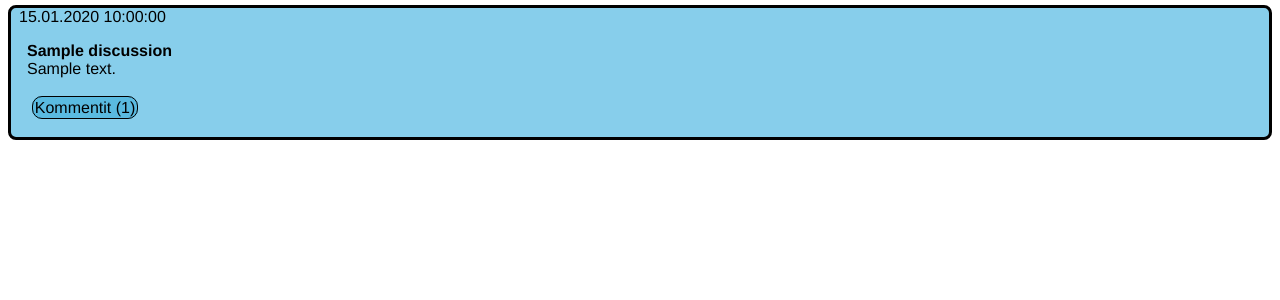
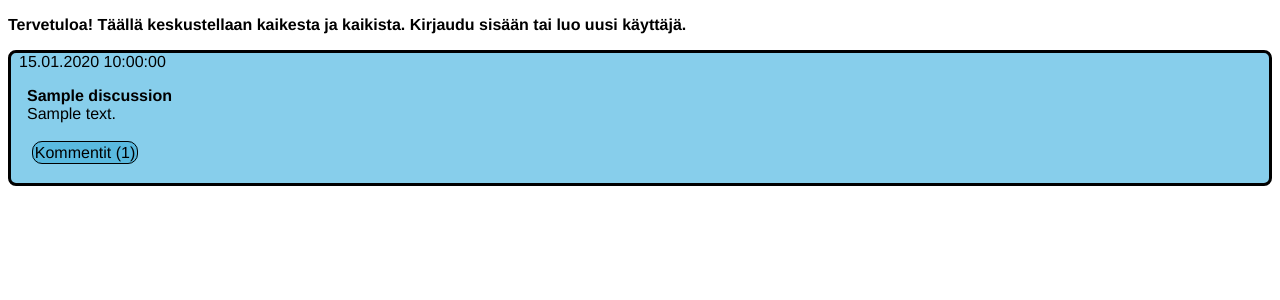
Before and after one commit to valttteri/DiscussionApp, a Flask app: template src/templates/frontpage.html in a window 1280 px wide. Shown: the part 84-384 px from the top of the page. Run offline with Flask 3, Linux system fonts and the light colour scheme; the template is opened without the code that fills it: most values are stand-ins (such as "Sample title", 1, 10 or a date in 2020).

Commit message:
doing some little changes

```diff
--- a/src/static/main.css
+++ b/src/static/main.css
@@ -14,21 +14,8 @@ header {
     margin-right: 5em
 }
 
-.footerdiv {
-    display: inline-block;
-}
-
 footer {
-    padding: .5em;
-    background: #C0C0C0;
     margin-top: .5em;
-    border-top: solid;
-    border-bottom: solid;
-    position: fixed;
-    left: 0;
-    bottom: 0;
-    width: 100%;
-    min-height: 50px
 }
 
 /* front page */
--- a/src/templates/addcomment.html
+++ b/src/templates/addcomment.html
@@ -5,11 +5,11 @@
         {% if user.id == discussion.creator_id %}
             {% if user.admin %}
                 <div style="display: inline-block;">
-                    <h3>Käyttäjä (ADMIN) {{ user.username }} kirjoitti {{ discussion.time.strftime("%d.%m.%Y %H:%M:%S") }}</h3>
+                    <h3>Käyttäjä (ADMIN) {{ user.username }} kirjoitti {{ discussion.time.strftime("%d.%m.%Y %H:%M:%S") }} @{{ discussion.topic }}</h3>
                 </div>
             {% else %}
                 <div style="display: inline-block;">
-                    <h3>Käyttäjä {{ user.username }} kirjoitti {{ discussion.time.strftime("%d.%m.%Y %H:%M:%S") }}</h3>
+                    <h3>Käyttäjä {{ user.username }} kirjoitti {{ discussion.time.strftime("%d.%m.%Y %H:%M:%S") }} @{{ discussion.topic }}</h3>
                 </div>
             {% endif %}
             <div style="display: inline-block;">
--- a/src/templates/base.html
+++ b/src/templates/base.html
@@ -37,3 +37,6 @@
 {% endblock %}
 
 </body>
+
+<footer>
+</footer>
--- a/src/templates/forum.html
+++ b/src/templates/forum.html
@@ -15,9 +15,6 @@
         </div>
         <div class="inlineblockdiv">
             <a class="button" href="/newdiscussion/{{ topic_id }}">Uusi keskustelu</a>
-        </div>
-        <div class="inlineblockdiv">
-            <a class="button" href="/topics">Takaisin</a>
         </div>
     </div>
 
--- a/src/templates/frontpage.html
+++ b/src/templates/frontpage.html
@@ -8,6 +8,15 @@
     <a class="flashbutton" href="/closeflash/{{ 2 }}"><b>x</b></a>
 </div>
 {% endfor %}
+
+{% if not session.username %}
+<div>
+    <p><b>
+        Tervetuloa! Täällä keskustellaan kaikesta ja kaikista.
+        Kirjaudu sisään tai luo uusi käyttäjä.
+    </b></p>
+</div>
+{% endif %}
 
 {% for discussion in discussions %}
     <div class="topic">
--- a/src/tools.py
+++ b/src/tools.py
@@ -42,3 +42,9 @@ def get_all(table_name: str):
     result = db.session.execute(sql)
     objects = result.fetchall()
     return objects
+
+def get_all_conditional(table_name: str, column: str, value):
+    sql = text(f"SELECT * FROM {table_name} WHERE {column}=:{value}")
+    result = db.session.execute(sql, {f"{value}": value})
+    objects = result.fetchone()
+    return objects
```
Also changed, not shown: src/routes.py (+20 -12 lines), src/templates/groupchat.html (+5 -3 lines), src/templates/privatetopics.html (+5 -2 lines), src/templates/updatediscussion.html (+12 -5 lines).
